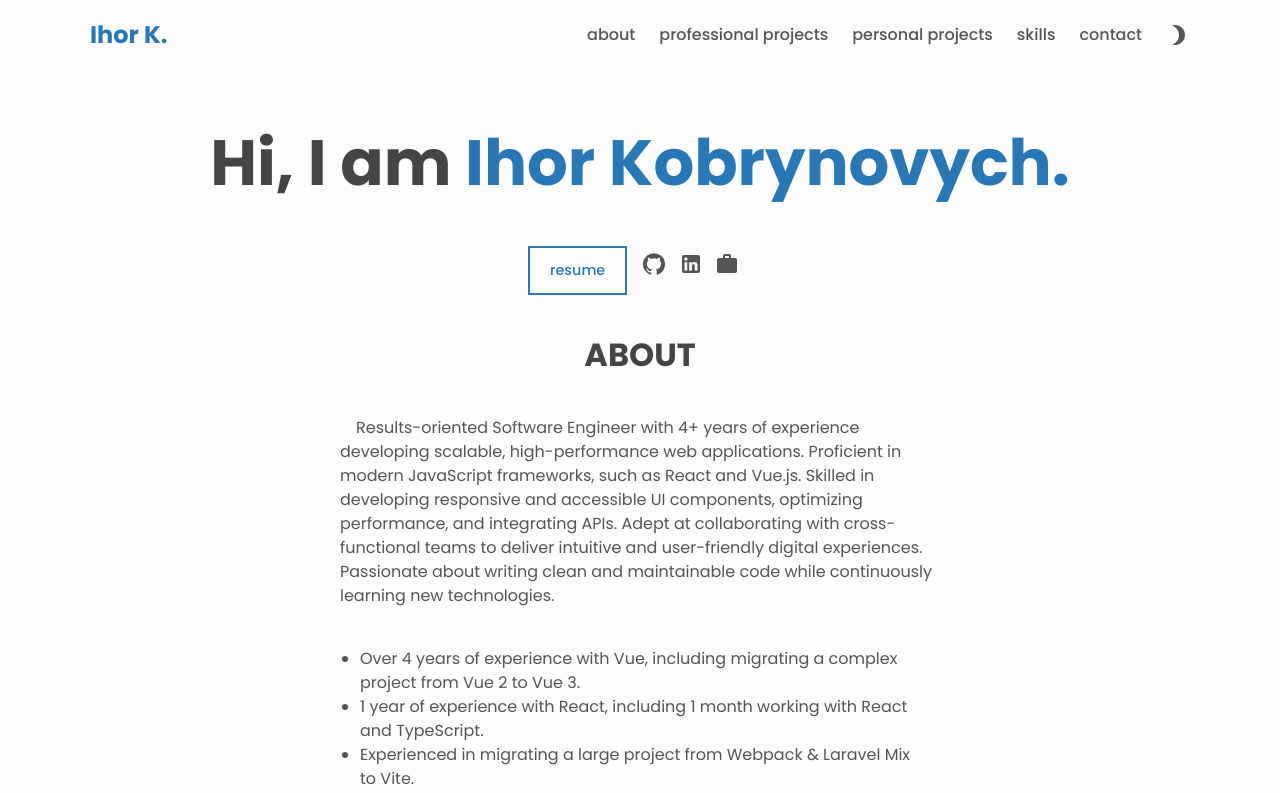
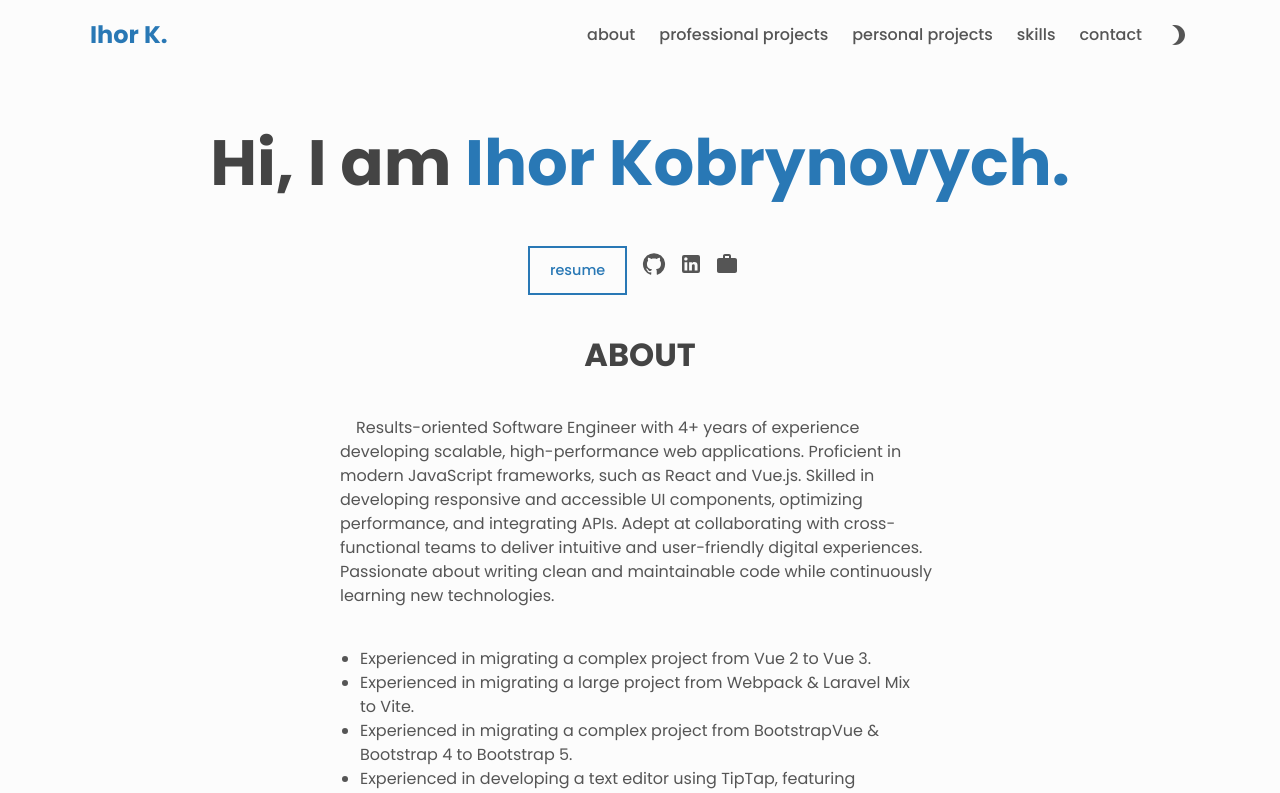
Before and after one commit to kobrynovych/kobrynovych.github.io, a React (Create React App) app: page / in a window 1280 px wide. Shown: the top 793 px of the page. Built offline with nearby package versions, Linux system fonts and the light colour scheme.

Commit message:
updated 29.03.25

```diff
--- a/src/portfolio.js
+++ b/src/portfolio.js
@@ -8,8 +8,7 @@ export const about = {
     title: 'ABOUT',
     description: 'Results-oriented Software Engineer with 4+ years of experience developing scalable, high-performance web applications. Proficient in modern JavaScript frameworks, such as React and Vue.js. Skilled in developing responsive and accessible UI components, optimizing performance, and integrating APIs. Adept at collaborating with cross-functional teams to deliver intuitive and user-friendly digital experiences. Passionate about writing clean and maintainable code while continuously learning new technologies.',
     descriptionList: [
-        'Over 4 years of experience with Vue, including migrating a complex project from Vue 2 to Vue 3.',
-        '1 year of experience with React, including 1 month working with React and TypeScript.',
+        'Experienced in migrating a complex project from Vue 2 to Vue 3.',
         'Experienced in migrating a large project from Webpack & Laravel Mix to Vite.',
         'Experienced in migrating a complex project from BootstrapVue & Bootstrap 4 to Bootstrap 5.',
         'Experienced in developing a text editor using TipTap, featuring collaboration, AI API integration, commenting, and version control.',
@@ -20,7 +19,8 @@ export const about = {
     ],
     // resume: 'https://drive.google.com/file/d/1YqISq5Q2qwUE6X8214Yd1xRjQgaChqsb/view?usp=sharing',
     // resume: 'https://drive.google.com/file/d/1RQFPNesYFOEi9gatp-ephJIeaN3XBjPe/view?usp=sharing',
-    resume: 'https://drive.google.com/file/d/1HK3QvKWadP8xHcXFl2YTD7eS0_v2DIhP/view?usp=sharing',
+    // resume: 'https://drive.google.com/file/d/1HK3QvKWadP8xHcXFl2YTD7eS0_v2DIhP/view?usp=sharing',
+    resume: 'https://drive.google.com/file/d/18AoCAZ93b6L7quYZimgm_jY6Y5PvuY7L/view?usp=sharing',
     social: {
         linkedin: 'https://www.linkedin.com/in/kobrynovych',
         github: 'https://github.com/kobrynovych',
```
